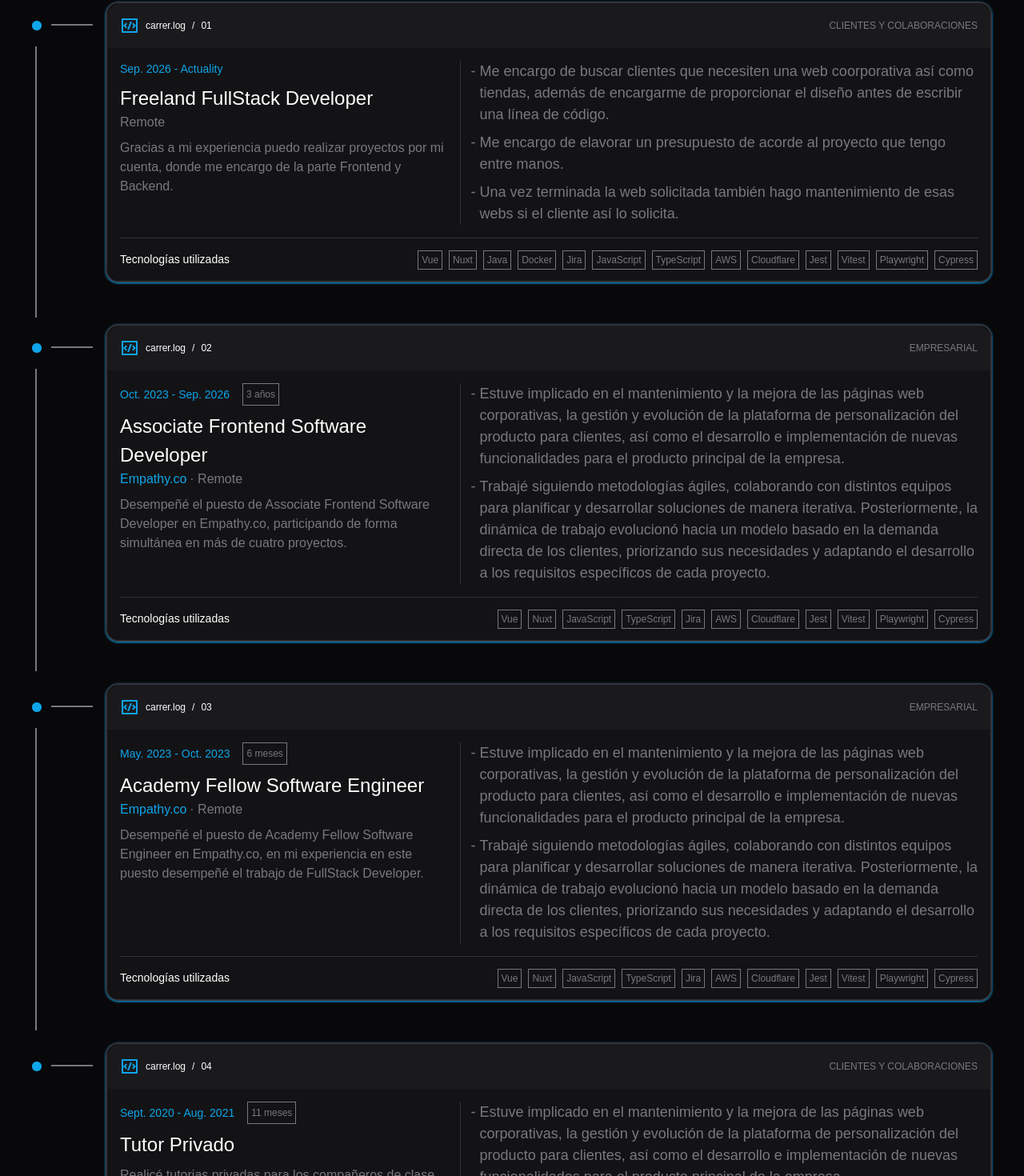
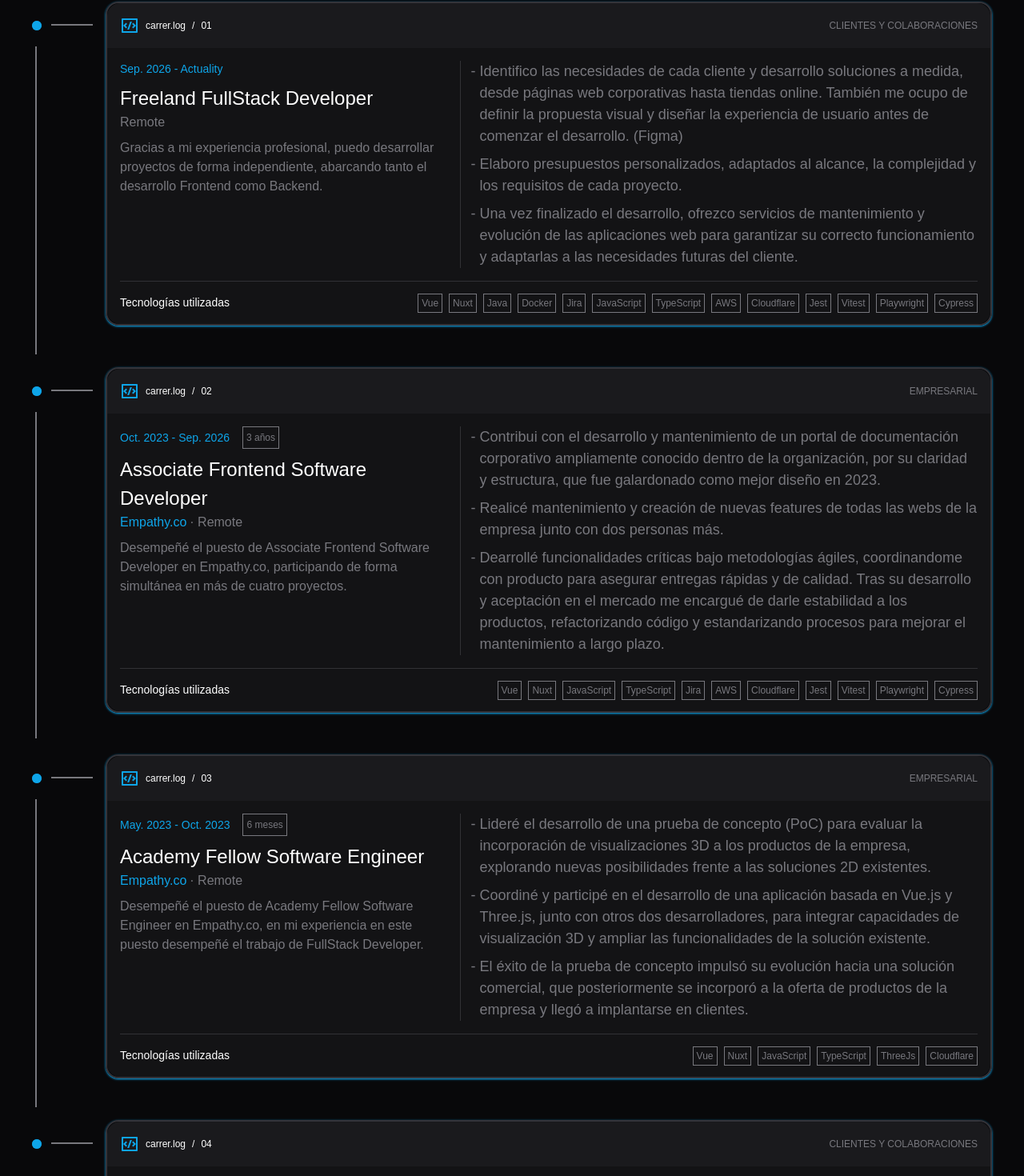
Before and after one commit to jonathanMM97/jonathanmm-website, a Nuxt app: page / in a window 1280 px wide. Shown: the part 1033-2503 px from the top of the page at 80% size. Built offline with nearby package versions, Linux system fonts and the light colour scheme; a web font is replaced by a local one.

Commit message:
feat: added new content in experiences and applied new feature in header

```diff
--- a/app/components/header.vue
+++ b/app/components/header.vue
@@ -3,9 +3,9 @@
     <div
       class="absolute inset-0 bg-black mask-[linear-gradient(to_bottom,black_70%,transparent_100%)] pointer-events-none"
     />
-    <div class="flex relative size-25">
+    <NuxtLink class="flex relative size-25" href="/">
       <Image class="size-25!" image-url="/media/logo.png" />
-    </div>
+    </NuxtLink>
     <div class="flex flex-col mr-4 text-black relative">
       <div
         class="flex gap-1 justify-between bg-main px-4 py-2 rounded-2xl w-[71px] cursor-pointer"
--- a/i18n/locales/es.json
+++ b/i18n/locales/es.json
@@ -40,16 +40,16 @@
           "mode": "Remote",
           "type": "Clientes y Colaboraciones",
           "title": "Freeland FullStack Developer",
-          "description": "Gracias a mi experiencia puedo realizar proyectos por mi cuenta, donde me encargo de la parte Frontend y Backend.",
+          "description": "Gracias a mi experiencia profesional, puedo desarrollar proyectos de forma independiente, abarcando tanto el desarrollo Frontend como Backend.",
           "goals": [
             {
-              "name": "Me encargo de buscar clientes que necesiten una web coorporativa así como tiendas, además de encargarme de proporcionar el diseño antes de escribir una línea de código."
+              "name": "Identifico las necesidades de cada cliente y desarrollo soluciones a medida, desde páginas web corporativas hasta tiendas online. También me ocupo de definir la propuesta visual y diseñar la experiencia de usuario antes de comenzar el desarrollo. (Figma)"
             },
             {
-              "name": "Me encargo de elavorar un presupuesto de acorde al proyecto que tengo entre manos."
+              "name": "Elaboro presupuestos personalizados, adaptados al alcance, la complejidad y los requisitos de cada proyecto."
             },
             {
-              "name": "Una vez terminada la web solicitada también hago mantenimiento de esas webs si el cliente así lo solicita."
+              "name": "Una vez finalizado el desarrollo, ofrezco servicios de mantenimiento y evolución de las aplicaciones web para garantizar su correcto funcionamiento y adaptarlas a las necesidades futuras del cliente."
             }
           ],
           "technologies": [
@@ -104,10 +104,13 @@
           "description": "Desempeñé el puesto de Associate Frontend Software Developer en Empathy.co, participando de forma simultánea en más de cuatro proyectos.",
           "goals": [
             {
-              "name": "Estuve implicado en el mantenimiento y la mejora de las páginas web corporativas, la gestión y evolución de la plataforma de personalización del producto para clientes, así como el desarrollo e implementación de nuevas funcionalidades para el producto principal de la empresa."
+              "name": "Contribui con el desarrollo y mantenimiento de un portal de documentación corporativo ampliamente conocido dentro de la organización, por su claridad y estructura, que fue galardonado como mejor diseño en 2023."
             },
             {
-              "name": "Trabajé siguiendo metodologías ágiles, colaborando con distintos equipos para planificar y desarrollar soluciones de manera iterativa. Posteriormente, la dinámica de trabajo evolucionó hacia un modelo basado en la demanda directa de los clientes, priorizando sus necesidades y adaptando el desarrollo a los requisitos específicos de cada proyecto."
+              "name": "Realicé mantenimiento y creación de nuevas features de todas las webs de la empresa junto con dos personas más."
+            },
+            {
+              "name": "Dearrollé funcionalidades críticas bajo metodologías ágiles, coordinandome con producto para asegurar entregas rápidas y de calidad. Tras su desarrollo y aceptación en el mercado me encargué de darle estabilidad a los productos, refactorizando código y estandarizando procesos para mejorar el mantenimiento a largo plazo."
             }
           ],
           "technologies": [
@@ -156,10 +159,13 @@
           "description": "Desempeñé el puesto de Academy Fellow Software Engineer en Empathy.co, en mi experiencia en este puesto desempeñé el trabajo de FullStack Developer.",
           "goals": [
             {
-              "name": "Estuve implicado en el mantenimiento y la mejora de las páginas web corporativas, la gestión y evolución de la plataforma de personalización del producto para clientes, así como el desarrollo e implementación de nuevas funcionalidades para el producto principal de la empresa."
+              "name": "Lideré el desarrollo de una prueba de concepto (PoC) para evaluar la incorporación de visualizaciones 3D a los productos de la empresa, explorando nuevas posibilidades frente a las soluciones 2D existentes."
             },
             {
-              "name": "Trabajé siguiendo metodologías ágiles, colaborando con distintos equipos para planificar y desarrollar soluciones de manera iterativa. Posteriormente, la dinámica de trabajo evolucionó hacia un modelo basado en la demanda directa de los clientes, priorizando sus necesidades y adaptando el desarrollo a los requisitos específicos de cada proyecto."
+              "name": "Coordiné y participé en el desarrollo de una aplicación basada en Vue.js y Three.js, junto con otros dos desarrolladores, para integrar capacidades de visualización 3D y ampliar las funcionalidades de la solución existente."
+            },
+            {
+              "name": "El éxito de la prueba de concepto impulsó su evolución hacia una solución comercial, que posteriormente se incorporó a la oferta de productos de la empresa y llegó a implantarse en clientes."
             }
           ],
           "technologies": [
@@ -176,25 +182,10 @@
               "name": "TypeScript"
             },
             {
-              "name": "Jira"
-            },
-            {
-              "name": "AWS"
+              "name": "ThreeJs"
             },
             {
               "name": "Cloudflare"
-            },
-            {
-              "name": "Jest"
-            },
-            {
-              "name": "Vitest"
-            },
-            {
-              "name": "Playwright"
-            },
-            {
-              "name": "Cypress"
             }
           ]
         },
@@ -208,10 +199,10 @@
           "description": "Realicé tutorias privadas para los compañeros de clase que tenían dificultades con las materias que ya había cursado para poder ayudarlos con esas asignaturas.",
           "goals": [
             {
-              "name": "Estuve implicado en el mantenimiento y la mejora de las páginas web corporativas, la gestión y evolución de la plataforma de personalización del producto para clientes, así como el desarrollo e implementación de nuevas funcionalidades para el producto principal de la empresa."
+              "name": "Realicé tutorias personalizadas a alumnos universitarios para cuatro lenguajes diferentes de programación."
             },
             {
-              "name": "Trabajé siguiendo metodologías ágiles, colaborando con distintos equipos para planificar y desarrollar soluciones de manera iterativa. Posteriormente, la dinámica de trabajo evolucionó hacia un modelo basado en la demanda directa de los clientes, priorizando sus necesidades y adaptando el desarrollo a los requisitos específicos de cada proyecto."
+              "name": "Preparé cada sesión según dificultad y lenguaje."
             }
           ],
           "technologies": [
```
